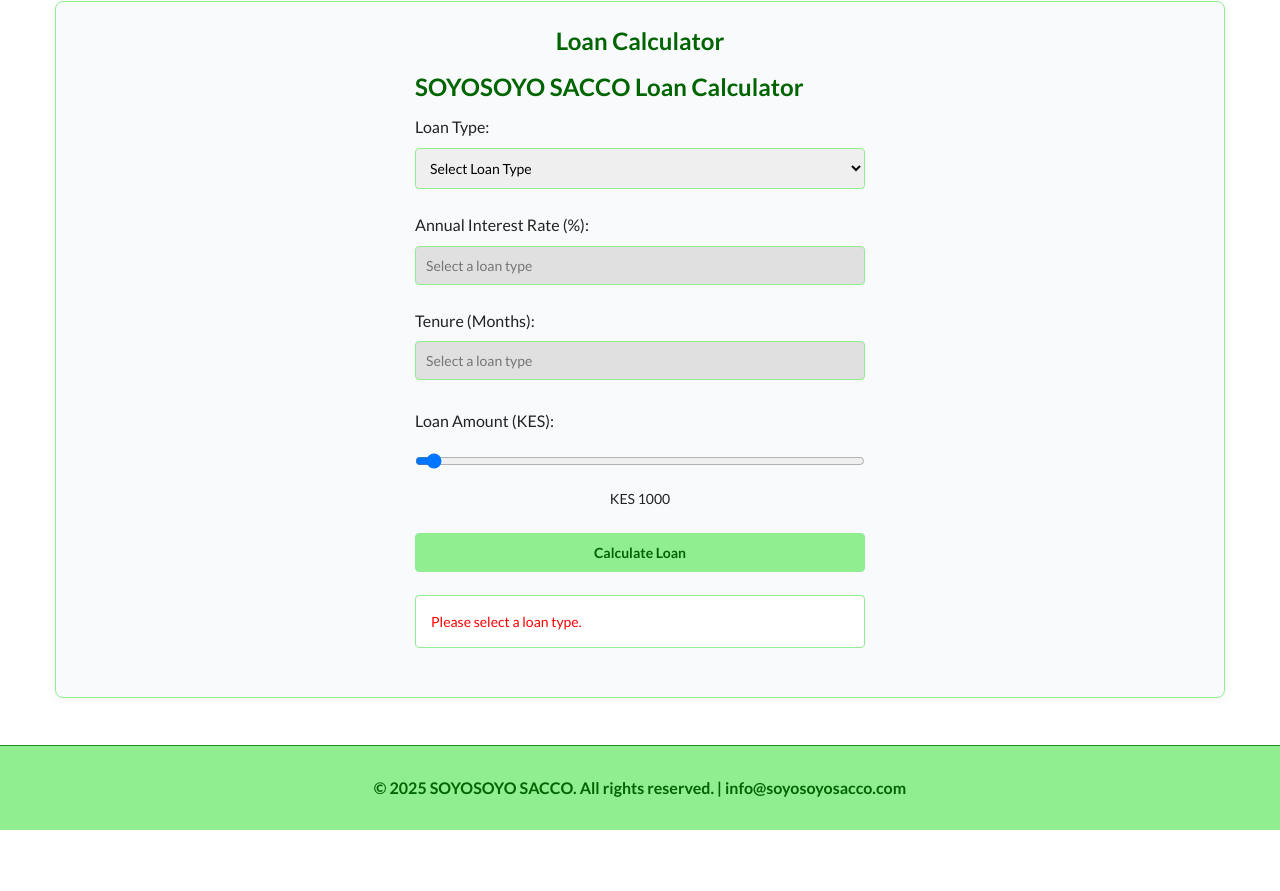
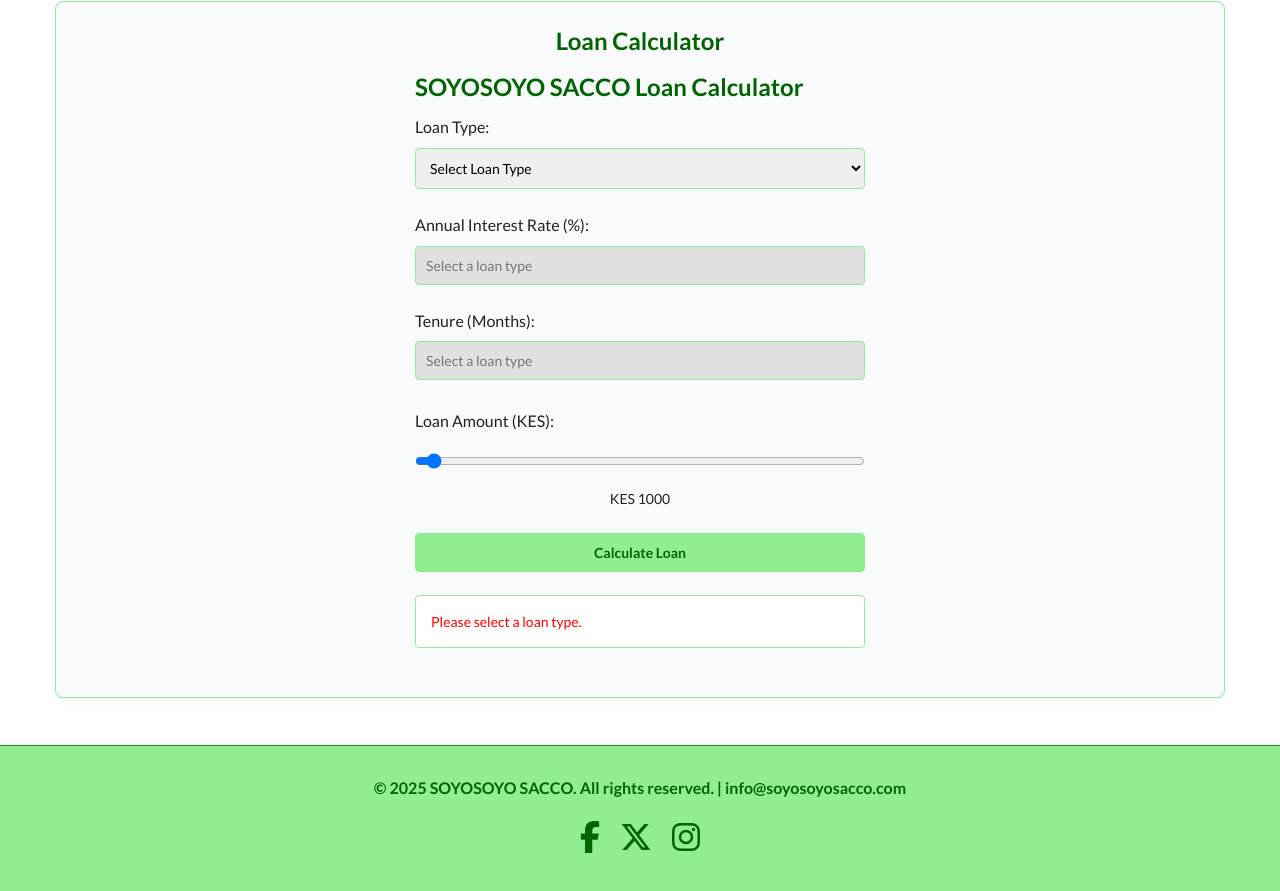
Before and after one commit to nylageneralsuppliesltd-lab/soyosoyosacco-trial, a plain HTML site: page docs/Jobs.html in a window 1280 px wide. Shown: the part 1381-2272 px from the top of the page. Before the commit the page ends 2211 px from the top, so only its background shows below. Drawn offline with Linux system fonts and the light colour scheme.

Commit message:
Update Jobs.html

```diff
--- a/docs/Jobs.html
+++ b/docs/Jobs.html
@@ -5,6 +5,7 @@
     <meta name="viewport" content="width=device-width, initial-scale=1.0">
     <title>Jobs - SOYOSOYO SACCO</title>
     <link rel="icon" href="./assets/141dd3faa98da9737b591161deac509a.jpg">
+    <link rel="stylesheet" href="https://cdnjs.cloudflare.com/ajax/libs/font-awesome/6.5.1/css/all.min.css">
     <link href="https://fonts.googleapis.com/css2?family=Lato:wght@400;700;900&display=swap" rel="stylesheet">
     <link rel="stylesheet" href="./style.css">
     <style>
@@ -478,9 +479,20 @@
         </section>
     </main>
 
-    <footer>
-        <p>&copy; 2025 SOYOSOYO SACCO. All rights reserved. | <a href="mailto:info@soyosoyosacco.com">info@soyosoyosacco.com</a></p>
-    </footer>
+   <footer>
+    <p>&copy; 2025 SOYOSOYO SACCO. All rights reserved. | <a href="mailto:info@soyosoyosacco.com">info@soyosoyosacco.com</a></p>
+    <div class="social-icons">
+        <a href="https://www.facebook.com/people/Soyosoyo-Sacco/61565783836766/" target="_blank">
+            <i class="fab fa-facebook-f"></i>
+        </a>
+        <a href="https://x.com/SoyosoyoSACCO" target="_blank">
+            <i class="fab fa-x-twitter"></i>
+        </a>
+        <a href="https://www.instagram.com/soyosoyosacco" target="_blank">
+            <i class="fab fa-instagram"></i>
+        </a>
+    </div>
+</footer>
 
     <script src="./scripts/main.js"></script>
     <script src="./scripts/calculator.js"></script>
```
